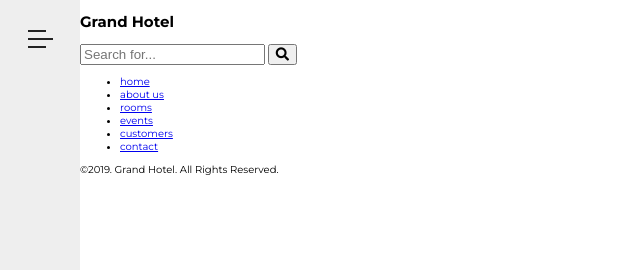
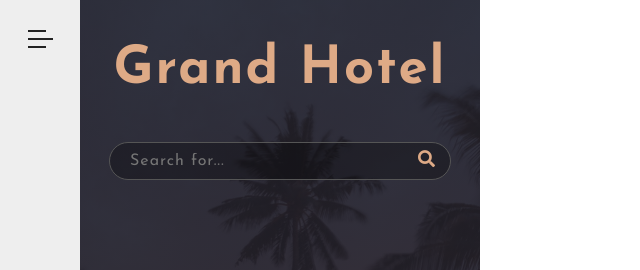
Before and after one commit to nathanielpascual/GrandHotel, a plain HTML site: page index.html in a window 1280 px wide. Shown: the top 270 px of the page, without its empty margins (0-640 px from the left). Drawn offline with Linux system fonts and the light colour scheme.

Commit message:
added navigation-search

```diff
--- a/css/style.css
+++ b/css/style.css
@@ -79,6 +79,62 @@ body {
 .navigation {
     margin-left:8rem;
     position:fixed;
+    width: 40rem;
+    height:100%;
+    background:linear-gradient(to top, rgba(34,32,41,1), rgba(34,32,41,.8)),
+    url(../img/nav-bg.jpeg) center no-repeat;
+    background-size: cover;
+    display: flex;
+    flex-direction: column;
+    justify-content: space-between;
+    align-items: center;
+
+}
+
+.navigation-header {
+    font-family:'Josefin Sans',sans-serif;
+    font-size: 3.5rem;
+    font-weight:300;
+    letter-spacing : .2rem;
+    color: #deaa86;
+    text-align: center;
+}
+
+.navigation-search{
+    position: relative;
+
+}
+.navigation-search-input {
+    width:30rem;
+    padding:1rem 2rem;
+    background-color: rgba(0,0,0,.3);
+    font-family: 'Josefin Sans', sans-serif;
+    font-size:1.6rem;
+    color: #deaa86;
+    letter-spacing: .1rem;
+    outline: none;
+    border:.1rem solid #555;
+    border-radius:10rem;
+    transition: background-color .3s;
+}
+
+.navigation-search-input:focus {
+    background-color: rgba(0,0,0,.1);
+}
+
+.navigation-search-btn {
+    border: none;
+    background-color:transparent;
+    color:#deaa86;
+    font-size: 1.7rem;
+    position: absolute;
+    top:1rem;
+    right:1rem;
+    cursor: pointer;
+}
+
+.navigation-search-btn:focus {
+    outline: none;
 }
 /* end of navigation */
 /* end of navbar */
--- a/index.html
+++ b/index.html
@@ -58,7 +58,7 @@
                 <h1 class="navigation-heading"> Grand Hotel</h1>
                 <form  class="navigation-search">
                     <input type="text" class="navigation-search-input" placeholder="Search for...">
-                    <button class="navigation-searh-btn">
+                    <button class="navigation-search-btn">
                         <i class="fas fa-search"></i>
                     </button>
                 </form>
```
